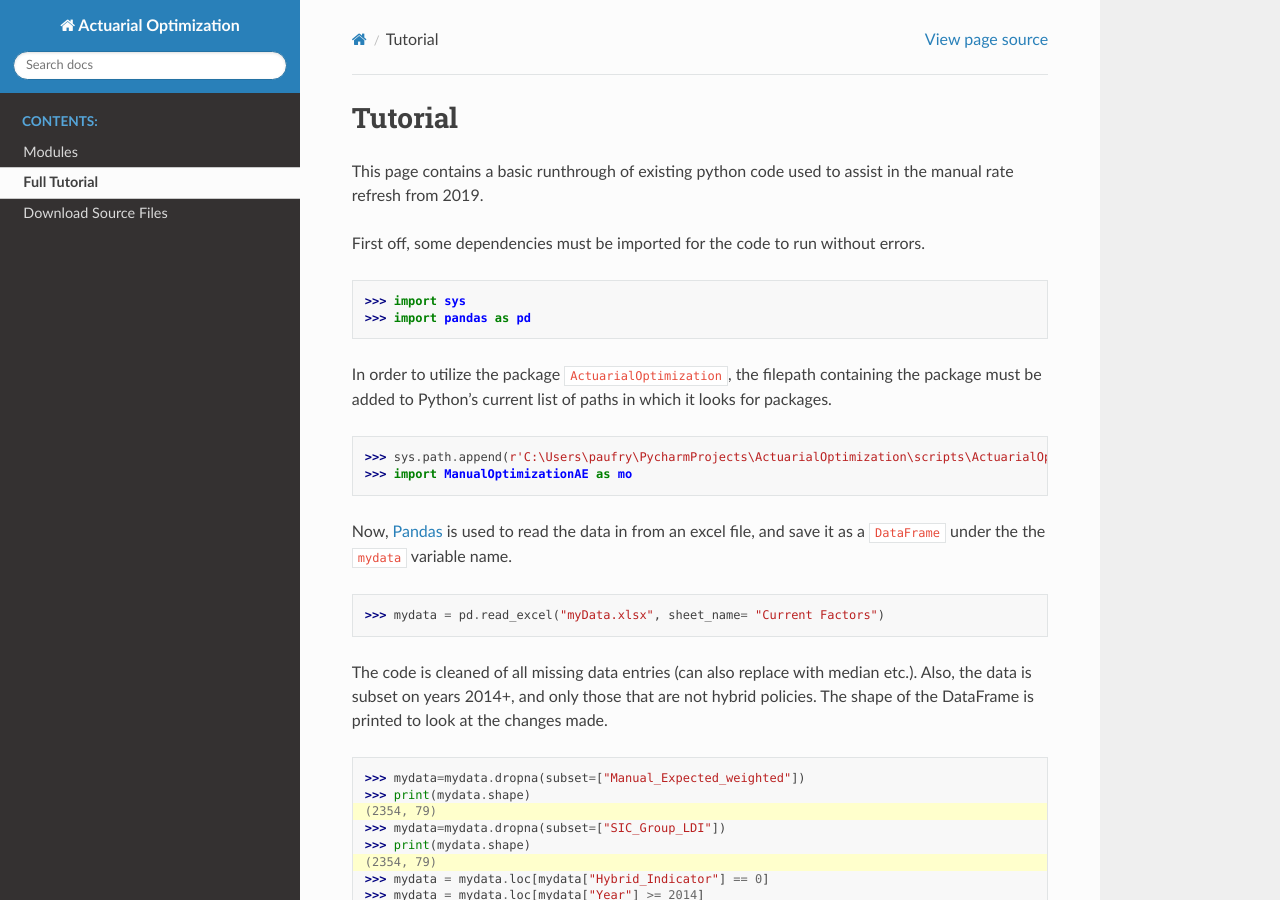
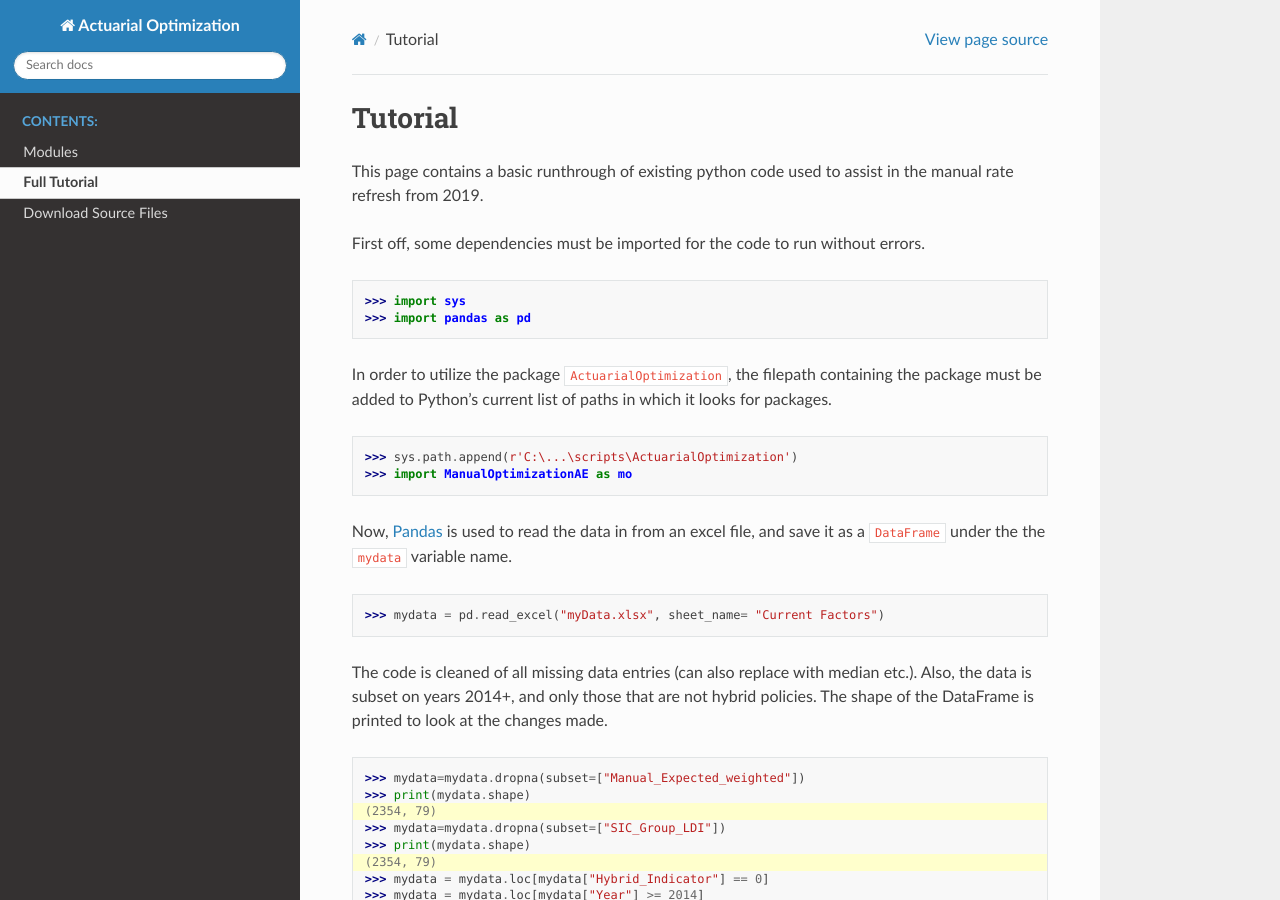
Before and after one commit to paulfryy/Actuarial_Optimization, a Sphinx documentation site: the page built from docs/source/Tutorial.rst, in a window 1280 px wide and 900 px high. Built offline with Sphinx 7.4.7 and the Read the Docs theme 2.0.0, drawn with Linux system fonts in a browser that asks for light colours.

Commit message:
Update Tutorial.rst

```diff
--- a/docs/source/Tutorial.rst
+++ b/docs/source/Tutorial.rst
@@ -21,7 +21,7 @@ list of paths in which it looks for packages.
 
 .. code-block:: python
 
-       >>> sys.path.append(r'C:\Users\paufry\PycharmProjects\ActuarialOptimization\scripts\ActuarialOptimization')
+       >>> sys.path.append(r'C:\...\scripts\ActuarialOptimization')
        >>> import ManualOptimizationAE as mo
 
 Now,  `Pandas <https://pandas.pydata.org/>`_ is used to read the data in from an excel file, and save it as a ``DataFrame`` under the the ``mydata`` variable name.
```
